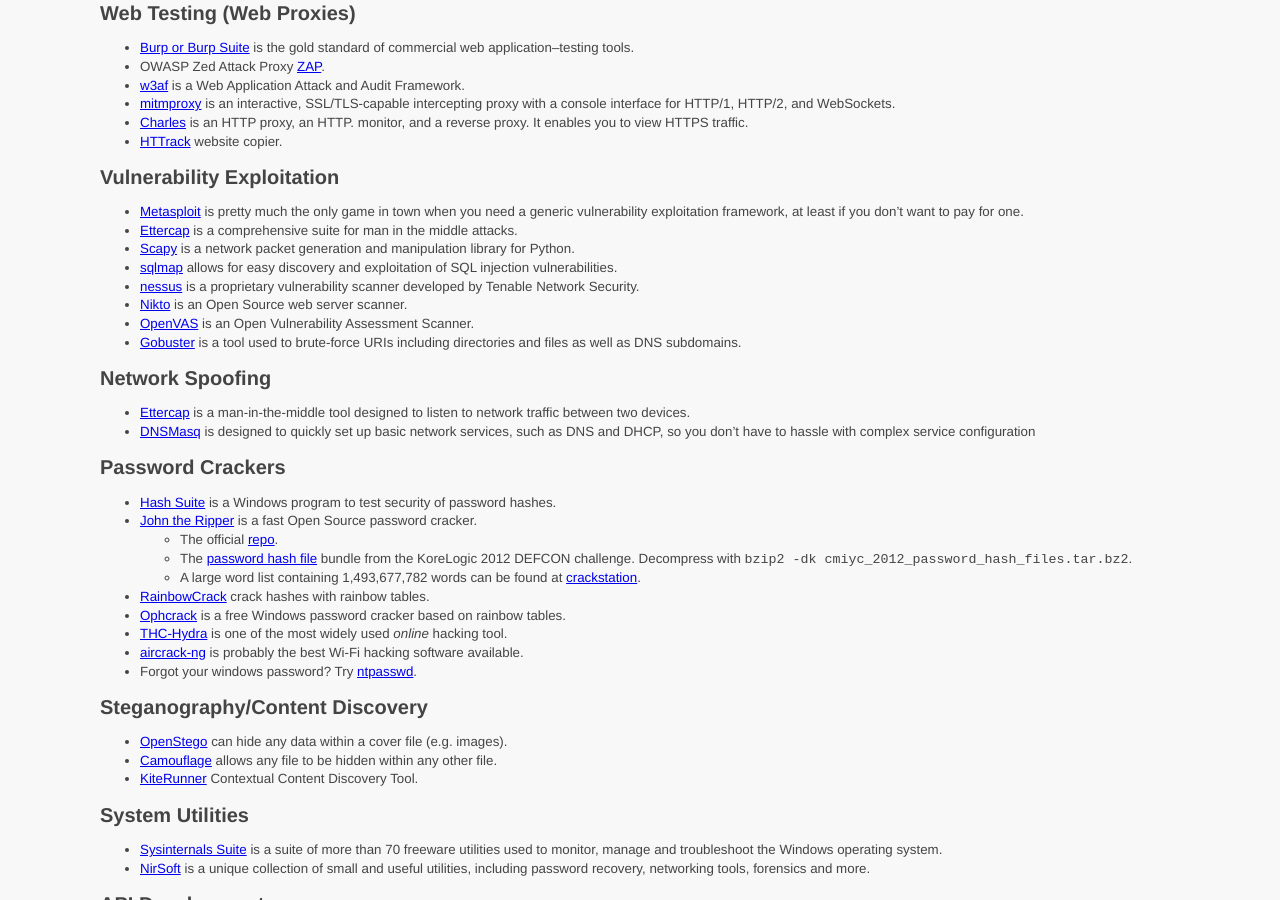
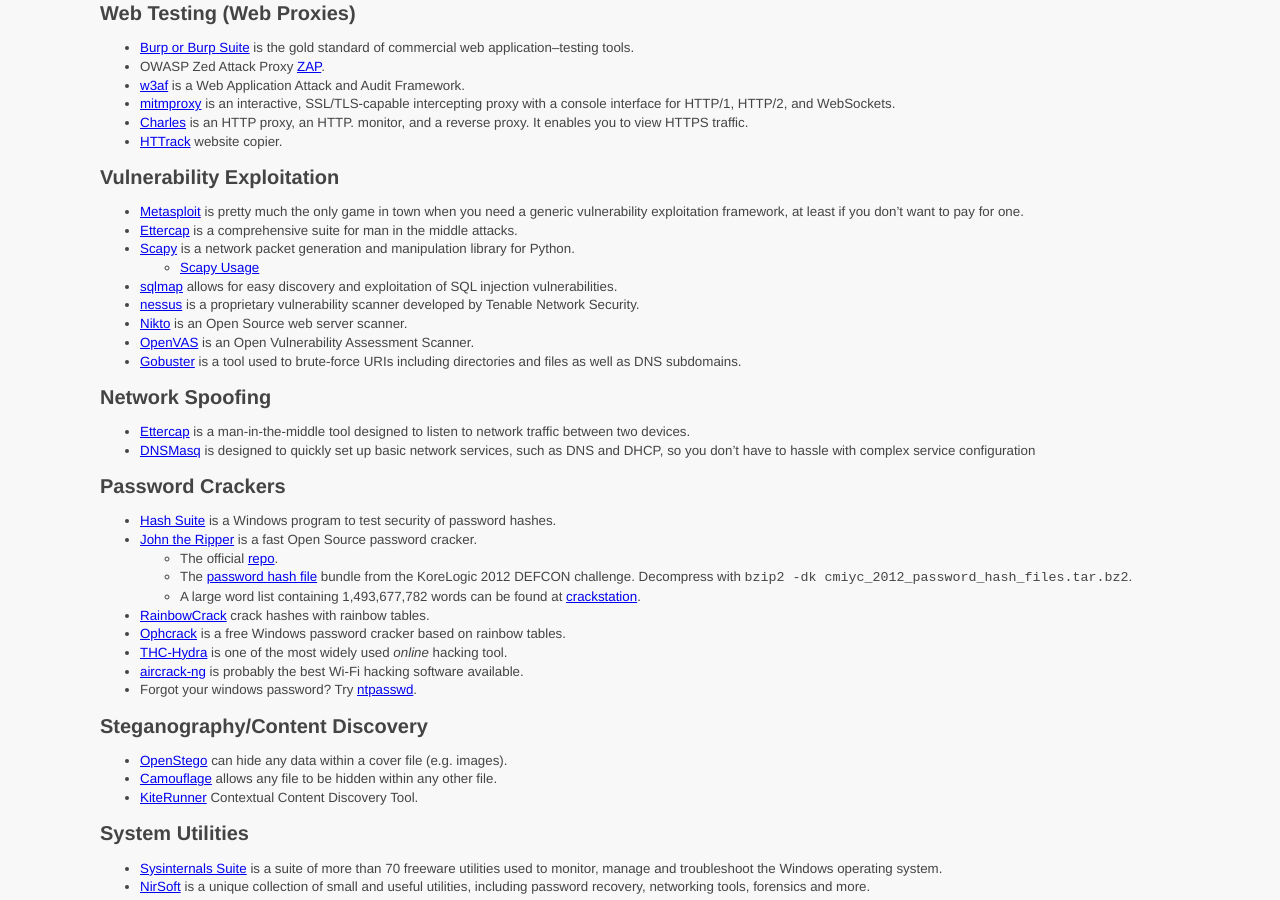
Before and after one commit to ycpcs/cs335-spring2023, a Jekyll site: the page built from resources/index.md, in a window 1280 px wide and 900 px high, scrolled down 915 px. Built offline with Jekyll 4.4.1, drawn with Linux system fonts in a browser that asks for light colours.

Commit message:
add scapy link

```diff
--- a/resources/index.md
+++ b/resources/index.md
@@ -65,6 +65,7 @@ Vulnerability Exploitation
 - [Metasploit](https://github.com/rapid7/metasploit-framework) is pretty much the only game in town when you need a generic vulnerability exploitation framework, at least if you don’t want to pay for one.
 - [Ettercap](https://www.ettercap-project.org/) is a comprehensive suite for man in the middle attacks.
 - [Scapy](https://scapy.net/) is a network packet generation and manipulation library for Python.
+  - [Scapy Usage](https://scapy.readthedocs.io/en/latest/usage.html)
 - [sqlmap](http://sqlmap.org/) allows for easy discovery and exploitation of SQL injection vulnerabilities.
 - [nessus](https://www.tenable.com/products/nessus/nessus-essentials) is a proprietary vulnerability scanner developed by Tenable Network Security.
 - [Nikto](https://cirt.net/Nikto2) is an Open Source web server scanner.
```
